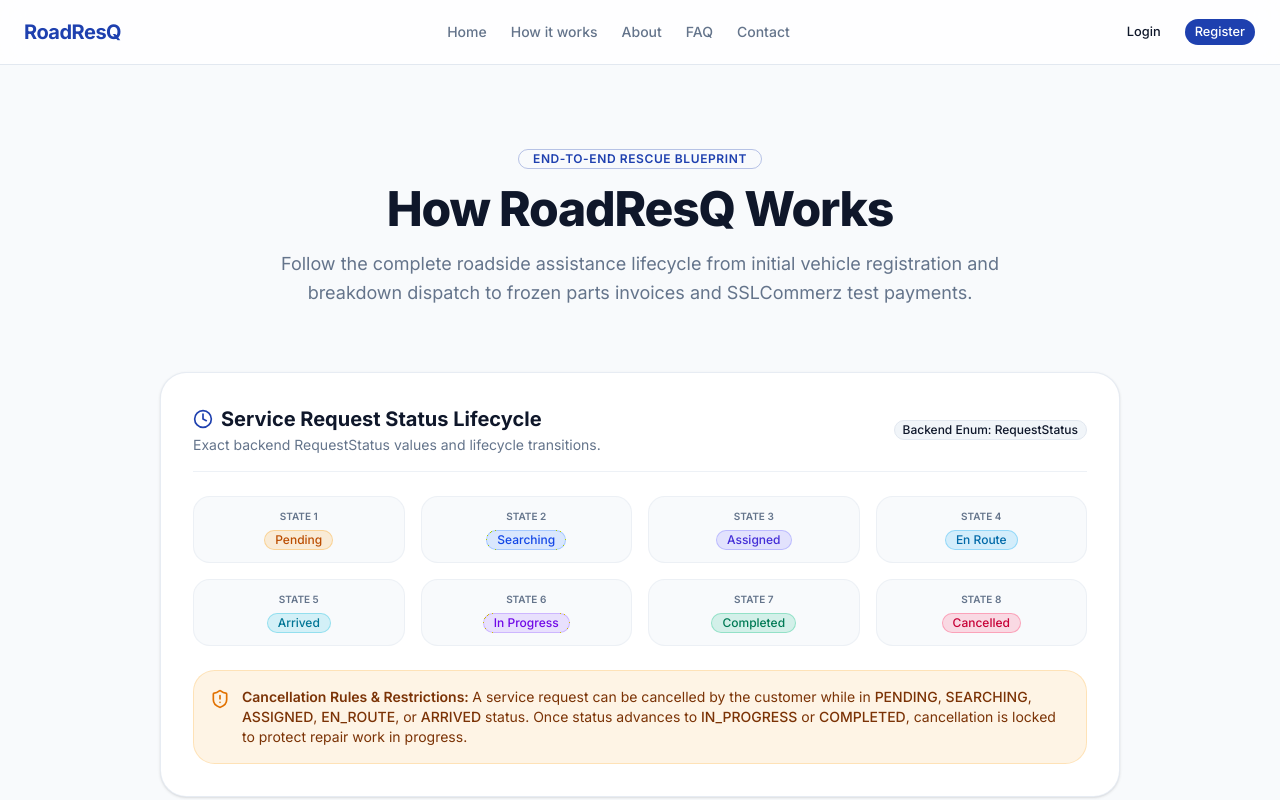
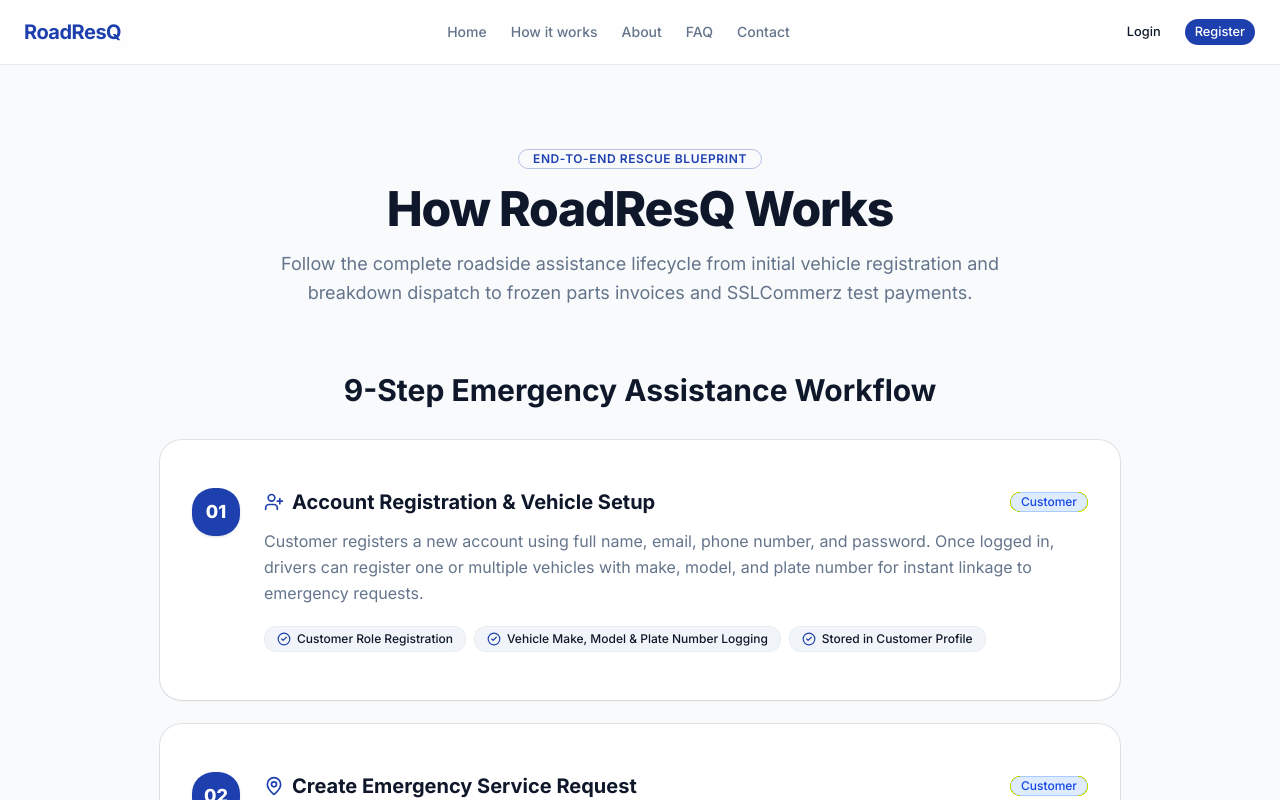
Before and after one commit to tasifhossan/RoadResQ, a Next.js app: page /how-it-works in a window 1280 px wide. Shown: the top 800 px of the page. Built offline with nearby package versions, Linux system fonts and the light colour scheme; no server answers.

Commit message:
fix: remove service status lifecycle section from how-it-works page

```diff
--- a/src/app/(public)/how-it-works/page.tsx
+++ b/src/app/(public)/how-it-works/page.tsx
@@ -4,7 +4,6 @@ import { Button } from "@/components/ui/button";
 import { Badge } from "@/components/ui/badge";
 import { Card } from "@/components/ui/card";
 import { StatusBadge } from "@/components/shared/status-badge";
-import { REQUEST_STATUSES } from "@/lib/api/types";
 import {
   UserPlus,
   MapPin,
@@ -16,7 +15,6 @@ import {
   FileText,
   CreditCard,
   Star,
-  ShieldAlert,
 } from "lucide-react";
 
 export const metadata: Metadata = {
@@ -139,41 +137,7 @@ export default function HowItWorksPage() {
           </p>
         </div>
 
-        {/* Real Status Flow Diagram */}
-        <div className="mb-16 p-6 sm:p-8 rounded-3xl border border-border/80 bg-card shadow-sm space-y-6">
-          <div className="flex flex-col sm:flex-row sm:items-center justify-between gap-3 pb-4 border-b border-border/60">
-            <div>
-              <h2 className="text-xl font-bold text-foreground flex items-center gap-2">
-                <Clock className="h-5 w-5 text-primary" />
-                Service Request Status Lifecycle
-              </h2>
-              <p className="text-xs sm:text-sm text-muted-foreground mt-0.5">
-                Exact backend RequestStatus values and lifecycle transitions.
-              </p>
-            </div>
-            <Badge variant="outline" className="w-fit text-xs font-mono bg-muted">
-              Backend Enum: RequestStatus
-            </Badge>
-          </div>
 
-          <div className="grid grid-cols-2 sm:grid-cols-4 gap-3 sm:gap-4">
-            {REQUEST_STATUSES.map((status, index) => (
-              <div key={status} className="flex flex-col items-center p-3 rounded-xl border border-border/50 bg-background text-center space-y-1.5">
-                <span className="text-[10px] font-mono text-muted-foreground font-semibold">STATE {index + 1}</span>
-                <StatusBadge status={status} />
-              </div>
-            ))}
-          </div>
-
-          {/* Cancellation Rules Note */}
-          <div className="p-4 rounded-2xl bg-amber-500/10 border border-amber-500/20 flex items-start gap-3 text-xs sm:text-sm text-amber-900 dark:text-amber-300">
-            <ShieldAlert className="h-5 w-5 shrink-0 text-amber-600 dark:text-amber-400 mt-0.5" />
-            <div>
-              <span className="font-semibold text-amber-900 dark:text-amber-200">Cancellation Rules & Restrictions: </span>
-              A service request can be cancelled by the customer while in <span className="font-mono font-medium">PENDING</span>, <span className="font-mono font-medium">SEARCHING</span>, <span className="font-mono font-medium">ASSIGNED</span>, <span className="font-mono font-medium">EN_ROUTE</span>, or <span className="font-mono font-medium">ARRIVED</span> status. Once status advances to <span className="font-mono font-medium">IN_PROGRESS</span> or <span className="font-mono font-medium">COMPLETED</span>, cancellation is locked to protect repair work in progress.
-            </div>
-          </div>
-        </div>
 
         {/* Numbered Steps */}
         <div className="space-y-8 mb-16">
```
